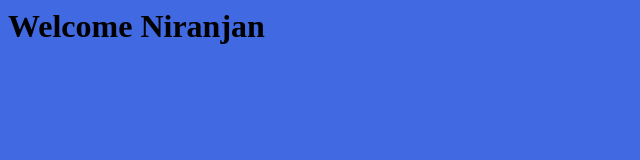
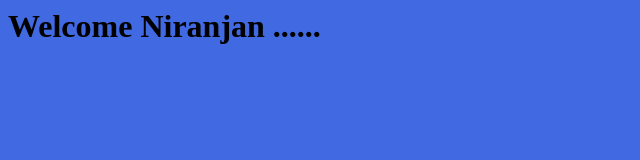
Before and after one commit to DeshpandeNiranjan/DeshpandeNiranjan.github.io, a plain HTML site: page index.html in a window 1280 px wide. Shown: the full height of the page, 0-640 px from the left. Drawn offline with Linux system fonts and the light colour scheme.

Commit message:
Update index.html

```diff
--- a/index.html
+++ b/index.html
@@ -1,7 +1,7 @@
 <html>
 <title>My webpage</title>
 <body style="background-color:royalblue">
-<h1>Welcome Niranjan </h1>
+<h1>Welcome Niranjan ......</h1>
 </body>
 
 </html>
```
